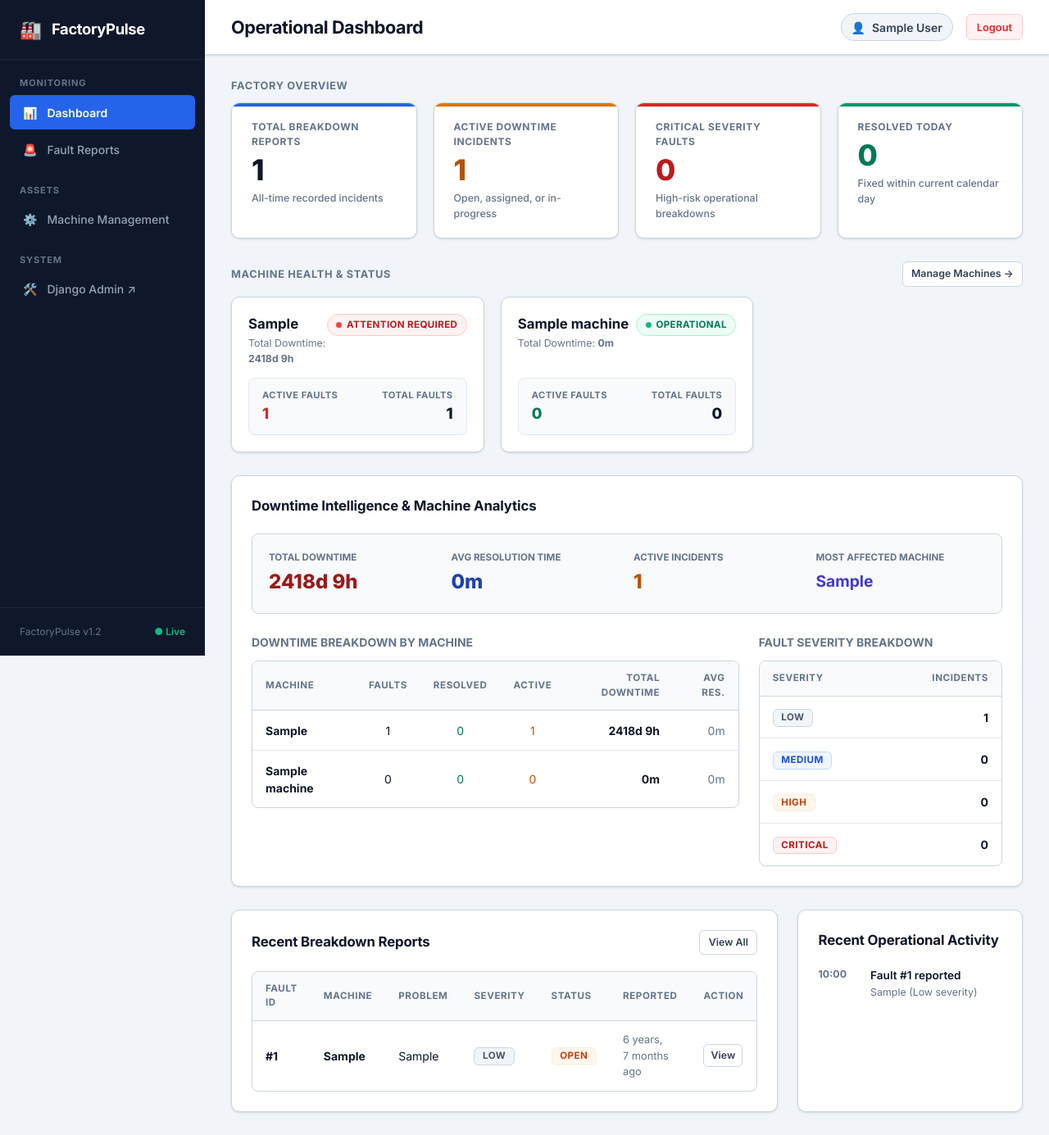
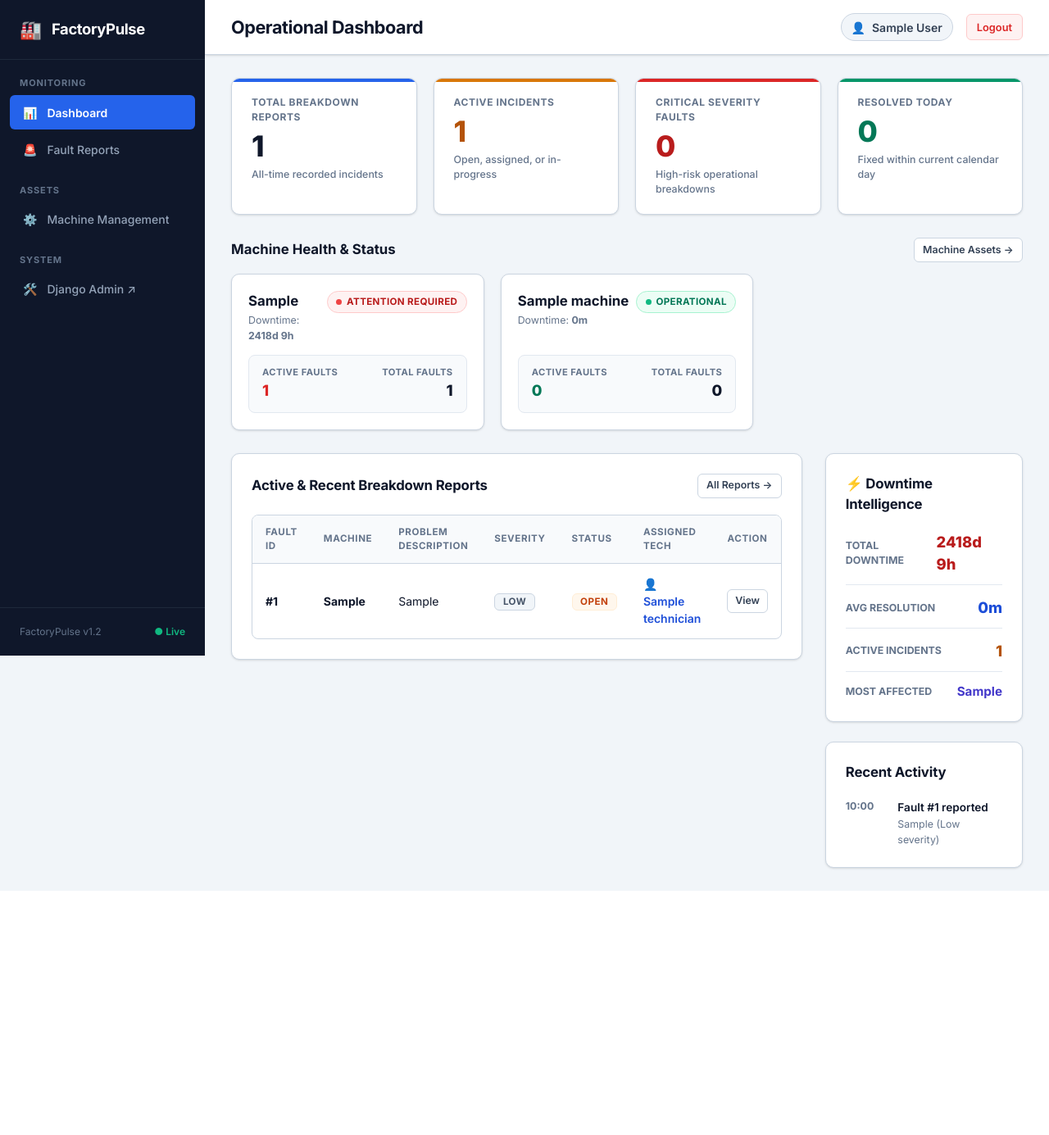
Before and after one commit to Mansur-WP/factorypulse, a Django app: page /dashboard/ in a window 1280 px wide. Shown: the whole page at 82% size. After the commit the page ends 1087 px from the top, so only its background shows below. Run offline with Django 5.2, Linux system fonts and the light colour scheme; a user stored in the database is signed in; tables that the repository leaves empty hold one stand-in row (values such as "Sample post").

Commit message:
refactor: simplify dashboard homepage into 3 clean uncluttered sections

```diff
--- a/ussd/templates/ussd/dashboard_home.html
+++ b/ussd/templates/ussd/dashboard_home.html
@@ -1,16 +1,12 @@
 {% extends 'ussd/dashboard_base.html' %}
 {% load static %}
 
-{% block title %}FactoryPulse - Operational Overview{% endblock %}
+{% block title %}FactoryPulse - Operational Dashboard{% endblock %}
 {% block page_title %}Operational Dashboard{% endblock %}
 
 {% block content %}
 
-    <!-- 1. FACTORY OVERVIEW: 4 Prominent KPI Summary Cards -->
-    <div style="margin-bottom: 1.75rem;">
-        <div style="font-size: 0.8rem; font-weight: 700; text-transform: uppercase; letter-spacing: 0.05em; color: var(--text-muted); margin-bottom: 0.65rem;">
-            Factory Overview
-        </div>
+    <!-- 1. FACTORY OVERVIEW: 4 Clear KPI Cards -->
     <div class="overview-grid">
         <div class="kpi-card total">
             <div class="kpi-title">Total Breakdown Reports</div>
@@ -19,7 +15,7 @@
         </div>
 
         <div class="kpi-card active">
-                <div class="kpi-title">Active Downtime Incidents</div>
+            <div class="kpi-title">Active Incidents</div>
             <div class="kpi-val" style="color: #b45309;">
                 {{ stats.downtime.active_incidents }}
             </div>
@@ -38,16 +34,13 @@
             <div class="kpi-sub">Fixed within current calendar day</div>
         </div>
     </div>
-    </div>
 
-    <!-- 2. MACHINE HEALTH ASSET GRID -->
+    <!-- 2. MACHINE HEALTH & STATUS GRID -->
     <div style="margin-bottom: 1.75rem;">
-        <div style="display: flex; justify-content: space-between; align-items: center; margin-bottom: 0.75rem;">
-            <div style="font-size: 0.8rem; font-weight: 700; text-transform: uppercase; letter-spacing: 0.05em; color: var(--text-muted);">
-                Machine Health & Status
-            </div>
+        <div style="display: flex; justify-content: space-between; align-items: center; margin-bottom: 0.85rem;">
+            <h3 style="font-size: 1.05rem; font-weight: 700; color: var(--text-main);">Machine Health & Status</h3>
             <a href="{% url 'dashboard_machines' %}" class="btn btn-secondary" style="font-size: 0.775rem; padding: 0.3rem 0.65rem;">
-                Manage Machines &rarr;
+                Machine Assets &rarr;
             </a>
         </div>
         <div class="machine-health-grid">
@@ -57,7 +50,7 @@
                     <div>
                         <div class="asset-name">{{ item.machine }}</div>
                         <div style="font-size: 0.775rem; color: var(--text-muted); margin-top: 0.15rem;">
-                            Total Downtime: <strong>{{ item.formatted_downtime }}</strong>
+                            Downtime: <strong>{{ item.formatted_downtime }}</strong>
                         </div>
                     </div>
                     {% if item.active_faults == 0 %}
@@ -87,21 +80,22 @@
             <div class="panel empty-state" style="grid-column: 1 / -1;">
                 <div class="empty-state-icon">⚙️</div>
                 <div class="empty-state-title">No Machines Registered</div>
-                <div class="empty-state-desc">Add factory machines to monitor machine health and downtime.</div>
+                <div class="empty-state-desc">Add factory machines to monitor operational status and downtime.</div>
             </div>
             {% endfor %}
         </div>
     </div>
 
-    <!-- 3. CRITICAL & ACTIVE FAULTS NEEDING ATTENTION -->
-    {% if stats.downtime.critical_active_faults %}
-    <div class="panel" style="border-left: 4px solid #dc2626; margin-bottom: 1.75rem; background-color: #fef2f2;">
+    <!-- 3. MAIN OPERATIONAL SPLIT: Left (Active/Recent Faults) + Right (Downtime Summary & Activity Feed) -->
+    <div style="display: grid; grid-template-columns: 2fr 1fr; gap: 1.75rem; align-items: start;">
+
+        <!-- Left Column: Breakdown Reports Table -->
+        <div class="panel" style="margin-bottom: 0;">
             <div class="panel-header">
-            <h3 style="color: #991b1b; display: flex; align-items: center; gap: 0.5rem;">
-                <span>⚠️</span>
-                <span>Critical Faults Needing Attention</span>
-            </h3>
-            <span class="badge critical">{{ stats.downtime.critical_active_faults|length }} Active</span>
+                <h3>Active & Recent Breakdown Reports</h3>
+                <a href="{% url 'dashboard_faults' %}" class="btn btn-secondary" style="font-size: 0.775rem; padding: 0.3rem 0.65rem;">
+                    All Reports &rarr;
+                </a>
             </div>
             <div class="table-container">
                 <table class="data-table">
@@ -109,156 +103,11 @@
                         <tr>
                             <th>Fault ID</th>
                             <th>Machine</th>
-                        <th>Problem</th>
+                            <th>Problem Description</th>
                             <th>Severity</th>
                             <th>Status</th>
                             <th>Assigned Tech</th>
-                        <th style="text-align: right;">Current Downtime</th>
-                        <th>Action</th>
-                    </tr>
-                </thead>
-                <tbody>
-                    {% for item in stats.downtime.critical_active_faults %}
-                    <tr>
-                        <td><strong>#{{ item.fault_id }}</strong></td>
-                        <td><strong>{{ item.machine }}</strong></td>
-                        <td>{{ item.problem }}</td>
-                        <td><span class="badge critical">CRITICAL</span></td>
-                        <td><span class="badge {{ item.status|lower }}">{{ item.status_display }}</span></td>
-                        <td>👤 {{ item.assigned_technician }}</td>
-                        <td style="text-align: right; font-weight: 700; color: #dc2626;">{{ item.current_downtime }}</td>
-                        <td>
-                            <a href="{% url 'dashboard_fault_detail' item.fault_id %}" class="btn btn-secondary" style="padding: 0.25rem 0.5rem; font-size: 0.775rem;">View</a>
-                        </td>
-                    </tr>
-                    {% endfor %}
-                </tbody>
-            </table>
-        </div>
-    </div>
-    {% endif %}
-
-    <!-- 4. DOWNTIME INTELLIGENCE SECTION -->
-    <div class="panel" style="margin-bottom: 1.75rem;">
-        <div class="panel-header">
-            <h3>Downtime Intelligence & Machine Analytics</h3>
-        </div>
-        <div style="display: grid; grid-template-columns: repeat(auto-fit, minmax(160px, 1fr)); gap: 1rem; margin-bottom: 1.5rem; background-color: #f8fafc; padding: 1.25rem; border-radius: 8px; border: 1px solid var(--border-color);">
-            <div>
-                <div style="font-size: 0.725rem; font-weight: 700; text-transform: uppercase; color: var(--text-muted);">Total Downtime</div>
-                <div style="font-size: 1.5rem; font-weight: 800; color: #991b1b; margin-top: 0.2rem;">{{ stats.downtime.formatted_total_downtime }}</div>
-            </div>
-            <div>
-                <div style="font-size: 0.725rem; font-weight: 700; text-transform: uppercase; color: var(--text-muted);">Avg Resolution Time</div>
-                <div style="font-size: 1.5rem; font-weight: 800; color: #1e40af; margin-top: 0.2rem;">{{ stats.downtime.formatted_avg_resolution }}</div>
-            </div>
-            <div>
-                <div style="font-size: 0.725rem; font-weight: 700; text-transform: uppercase; color: var(--text-muted);">Active Incidents</div>
-                <div style="font-size: 1.5rem; font-weight: 800; color: #b45309; margin-top: 0.2rem;">{{ stats.downtime.active_incidents }}</div>
-            </div>
-            <div>
-                <div style="font-size: 0.725rem; font-weight: 700; text-transform: uppercase; color: var(--text-muted);">Most Affected Machine</div>
-                <div style="font-size: 1.2rem; font-weight: 700; color: #4338ca; margin-top: 0.35rem; white-space: nowrap; overflow: hidden; text-overflow: ellipsis;">
-                    {{ stats.downtime.most_affected_machine }}
-                </div>
-            </div>
-        </div>
-
-        <div style="display: grid; grid-template-columns: 2fr 1fr; gap: 1.5rem;">
-            <!-- Downtime by Machine Table -->
-            <div>
-                <h4 style="font-size: 0.875rem; font-weight: 700; text-transform: uppercase; color: var(--text-muted); margin-bottom: 0.75rem;">
-                    Downtime Breakdown by Machine
-                </h4>
-                <div class="table-container">
-                    <table class="data-table">
-                        <thead>
-                            <tr>
-                                <th>Machine</th>
-                                <th style="text-align: center;">Faults</th>
-                                <th style="text-align: center;">Resolved</th>
-                                <th style="text-align: center;">Active</th>
-                                <th style="text-align: right;">Total Downtime</th>
-                                <th style="text-align: right;">Avg Res.</th>
-                            </tr>
-                        </thead>
-                        <tbody>
-                            {% for item in stats.downtime.machine_downtime_list %}
-                            <tr>
-                                <td><strong>{{ item.machine }}</strong></td>
-                                <td style="text-align: center;">{{ item.total_faults }}</td>
-                                <td style="text-align: center; color: #047857;">{{ item.resolved_faults }}</td>
-                                <td style="text-align: center; color: #b45309;">{{ item.active_faults }}</td>
-                                <td style="text-align: right;"><strong>{{ item.formatted_downtime }}</strong></td>
-                                <td style="text-align: right; color: var(--text-muted);">{{ item.formatted_avg_resolution }}</td>
-                            </tr>
-                            {% empty %}
-                            <tr>
-                                <td colspan="6" style="text-align: center; color: var(--text-muted); padding: 1.5rem;">No downtime recorded.</td>
-                            </tr>
-                            {% endfor %}
-                        </tbody>
-                    </table>
-                </div>
-            </div>
-
-            <!-- Faults by Severity Breakdown -->
-            <div>
-                <h4 style="font-size: 0.875rem; font-weight: 700; text-transform: uppercase; color: var(--text-muted); margin-bottom: 0.75rem;">
-                    Fault Severity Breakdown
-                </h4>
-                <div class="table-container">
-                    <table class="data-table">
-                        <thead>
-                            <tr>
-                                <th>Severity</th>
-                                <th style="text-align: right;">Incidents</th>
-                            </tr>
-                        </thead>
-                        <tbody>
-                            <tr>
-                                <td><span class="badge low">Low</span></td>
-                                <td style="text-align: right;"><strong>{{ stats.severity_counts.Low }}</strong></td>
-                            </tr>
-                            <tr>
-                                <td><span class="badge medium">Medium</span></td>
-                                <td style="text-align: right;"><strong>{{ stats.severity_counts.Medium }}</strong></td>
-                            </tr>
-                            <tr>
-                                <td><span class="badge high">High</span></td>
-                                <td style="text-align: right;"><strong>{{ stats.severity_counts.High }}</strong></td>
-                            </tr>
-                            <tr>
-                                <td><span class="badge critical">Critical</span></td>
-                                <td style="text-align: right;"><strong>{{ stats.severity_counts.Critical }}</strong></td>
-                            </tr>
-                        </tbody>
-                    </table>
-                </div>
-            </div>
-        </div>
-    </div>
-
-    <!-- 5 & 6. RECENT FAULTS TABLE & RECENT ACTIVITY FEED -->
-    <div style="display: grid; grid-template-columns: 2fr 1fr; gap: 1.5rem;">
-
-        <!-- Recent Faults Table -->
-        <div class="panel" style="margin-bottom: 0;">
-            <div class="panel-header">
-                <h3>Recent Breakdown Reports</h3>
-                <a href="{% url 'dashboard_faults' %}" class="btn btn-secondary" style="font-size: 0.775rem; padding: 0.3rem 0.65rem;">View All</a>
-            </div>
-            <div class="table-container">
-                <table class="data-table">
-                    <thead>
-                        <tr>
-                            <th>Fault ID</th>
-                            <th>Machine</th>
-                            <th>Problem</th>
-                            <th>Severity</th>
-                            <th>Status</th>
-                            <th>Reported</th>
-                            <th>Action</th>
+                            <th style="text-align: center;">Action</th>
                         </tr>
                     </thead>
                     <tbody>
@@ -269,18 +118,26 @@
                             <td>{{ fault.problem }}</td>
                             <td><span class="badge {{ fault.severity|lower }}">{{ fault.severity }}</span></td>
                             <td><span class="badge {{ fault.status|lower }}">{{ fault.get_status_display }}</span></td>
-                            <td style="color: var(--text-muted); font-size: 0.8rem;">{{ fault.created_at|timesince }} ago</td>
                             <td>
-                                <a href="{% url 'dashboard_fault_detail' fault.id %}" class="btn btn-secondary" style="padding: 0.25rem 0.5rem; font-size: 0.775rem;">View</a>
+                                {% if fault.assigned_to %}
+                                    <span style="font-weight: 600; color: #1d4ed8;">
+                                        👤 {{ fault.assigned_to.technician_profile.name|default:fault.assigned_to.username }}
+                                    </span>
+                                {% else %}
+                                    <span style="color: var(--text-muted); font-style: italic;">Unassigned</span>
+                                {% endif %}
+                            </td>
+                            <td style="text-align: center;">
+                                <a href="{% url 'dashboard_fault_detail' fault.id %}" class="btn btn-secondary" style="padding: 0.25rem 0.55rem; font-size: 0.775rem;">View</a>
                             </td>
                         </tr>
                         {% empty %}
                         <tr>
                             <td colspan="7">
-                                <div class="empty-state" style="padding: 2rem;">
+                                <div class="empty-state" style="padding: 2.5rem 1.5rem;">
                                     <div class="empty-state-icon">📋</div>
-                                    <div class="empty-state-title">No Recent Fault Reports</div>
-                                    <div class="empty-state-desc">Breakdown reports submitted via USSD or Telegram will appear here automatically.</div>
+                                    <div class="empty-state-title">No Breakdown Reports</div>
+                                    <div class="empty-state-desc">Breakdown reports reported via USSD or Telegram will log here automatically.</div>
                                 </div>
                             </td>
                         </tr>
@@ -290,10 +147,41 @@
             </div>
         </div>
 
-        <!-- Recent Activity Operational Feed -->
+        <!-- Right Column: Downtime Intelligence & Activity Feed -->
+        <div style="display: flex; flex-direction: column; gap: 1.5rem;">
+
+            <!-- Downtime Intelligence Summary -->
             <div class="panel" style="margin-bottom: 0;">
                 <div class="panel-header">
-                <h3>Recent Operational Activity</h3>
+                    <h3>⚡ Downtime Intelligence</h3>
+                </div>
+                <div style="display: flex; flex-direction: column; gap: 0.85rem;">
+                    <div style="display: flex; justify-content: space-between; align-items: center; padding-bottom: 0.65rem; border-bottom: 1px solid var(--border-subtle);">
+                        <span style="font-size: 0.775rem; font-weight: 700; text-transform: uppercase; color: var(--text-muted);">Total Downtime</span>
+                        <span style="font-size: 1.15rem; font-weight: 800; color: #b91c1c;">{{ stats.downtime.formatted_total_downtime }}</span>
+                    </div>
+
+                    <div style="display: flex; justify-content: space-between; align-items: center; padding-bottom: 0.65rem; border-bottom: 1px solid var(--border-subtle);">
+                        <span style="font-size: 0.775rem; font-weight: 700; text-transform: uppercase; color: var(--text-muted);">Avg Resolution</span>
+                        <span style="font-size: 1.15rem; font-weight: 800; color: #1d4ed8;">{{ stats.downtime.formatted_avg_resolution }}</span>
+                    </div>
+
+                    <div style="display: flex; justify-content: space-between; align-items: center; padding-bottom: 0.65rem; border-bottom: 1px solid var(--border-subtle);">
+                        <span style="font-size: 0.775rem; font-weight: 700; text-transform: uppercase; color: var(--text-muted);">Active Incidents</span>
+                        <span style="font-size: 1.15rem; font-weight: 800; color: #b45309;">{{ stats.downtime.active_incidents }}</span>
+                    </div>
+
+                    <div style="display: flex; justify-content: space-between; align-items: center;">
+                        <span style="font-size: 0.775rem; font-weight: 700; text-transform: uppercase; color: var(--text-muted);">Most Affected</span>
+                        <span style="font-size: 0.95rem; font-weight: 700; color: #4338ca;">{{ stats.downtime.most_affected_machine }}</span>
+                    </div>
+                </div>
+            </div>
+
+            <!-- Recent Operational Activity Feed -->
+            <div class="panel" style="margin-bottom: 0;">
+                <div class="panel-header">
+                    <h3>Recent Activity</h3>
                 </div>
                 <ul class="activity-feed">
                     {% for act in recent_activity %}
@@ -310,7 +198,7 @@
                     <li>
                         <div class="empty-state" style="padding: 1.5rem 0;">
                             <div class="empty-state-title">No Recent Activity</div>
-                        <div class="empty-state-desc">System assignment and resolution events will log here.</div>
+                            <div class="empty-state-desc">Assignment and status updates log here automatically.</div>
                         </div>
                     </li>
                     {% endfor %}
@@ -319,4 +207,6 @@
 
         </div>
 
+    </div>
+
 {% endblock %}
```
Lines whose indentation alone changed are shown as unchanged.
